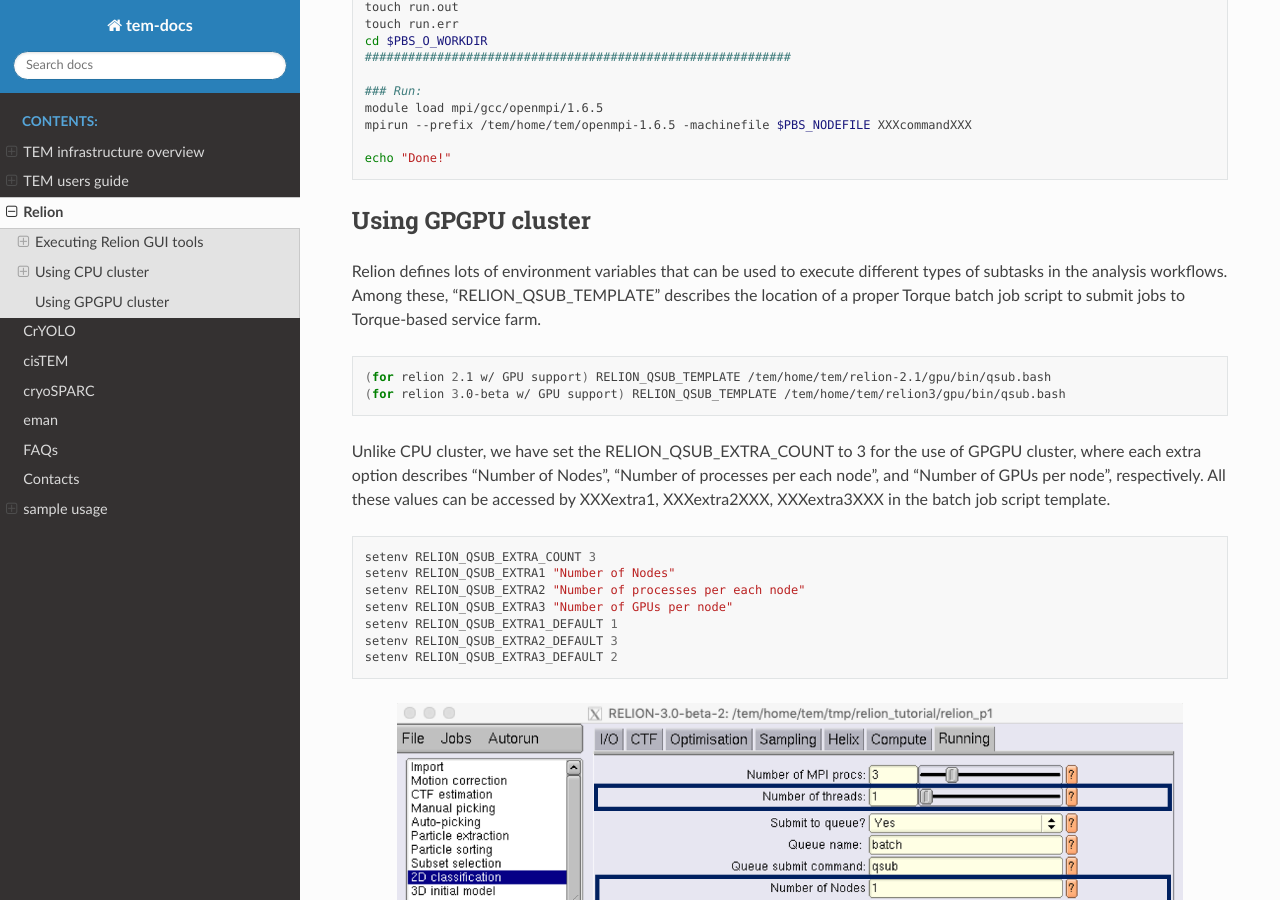
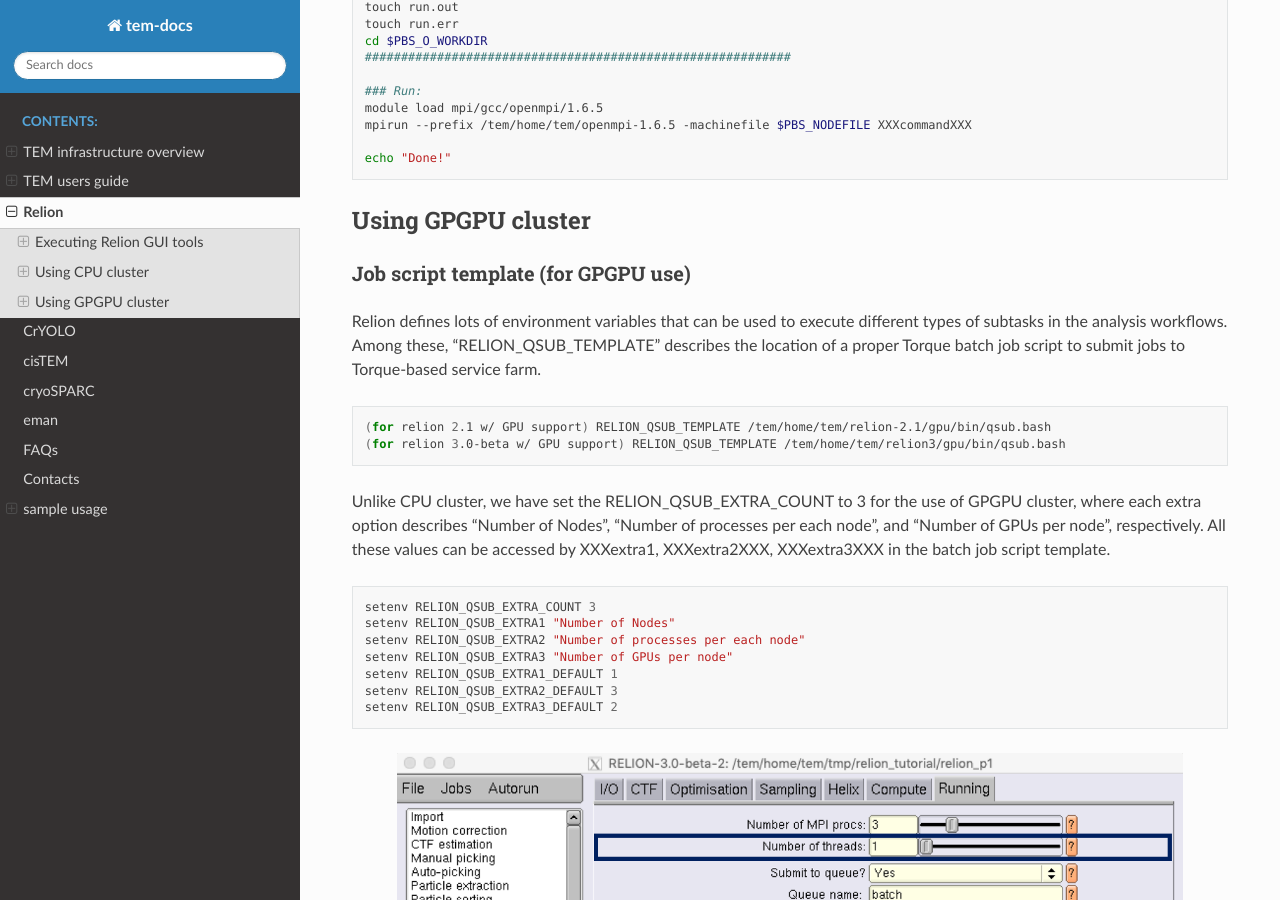
Before and after one commit to junglok/tem-docs, a Sphinx documentation site: the page built from docs/relion.rst, in a window 1280 px wide and 900 px high, scrolled down 4366 px. Built offline with Sphinx 7.4.7 and the Read the Docs theme 2.0.0, drawn with Linux system fonts in a browser that asks for light colours.

Commit message:
first commit

```diff
--- a/docs/relion.rst
+++ b/docs/relion.rst
@@ -203,6 +203,9 @@
 Using GPGPU cluster
 ===================
 
+Job script template (for GPGPU use)
+-----------------------------------
+
 Relion defines lots of environment variables that can be used to execute different types of subtasks in the analysis workflows. Among these, "RELION_QSUB_TEMPLATE" describes the location of a proper Torque batch job script to submit jobs to Torque-based service farm.
 
 .. code-block:: bash
```
